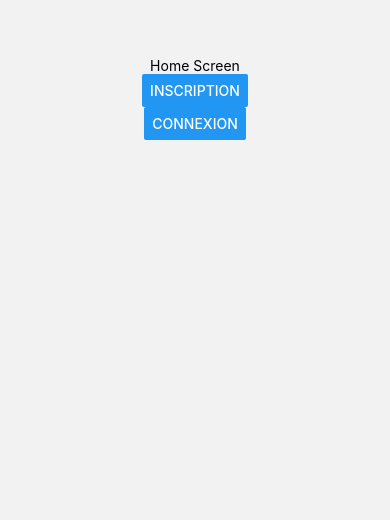
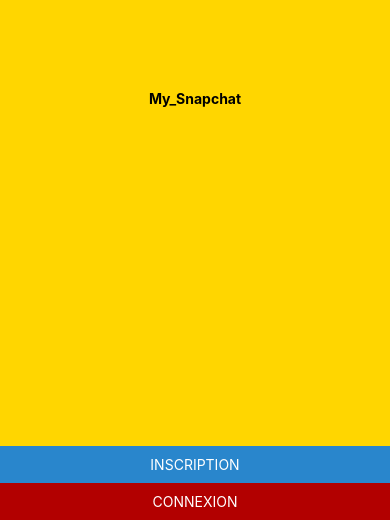
Before and after one commit to aretwojay/my_snapchat, a React Native app: screen /Home in a window 390 px wide. Shown: the part 324-844 px from the top of the page. Built offline with nearby package versions, Linux system fonts and the light colour scheme.

Commit message:
front app

```diff
--- a/components/HomeScreen.js
+++ b/components/HomeScreen.js
@@ -1,16 +1,15 @@
-import React, {  Component, useState, useEffect } from 'react';
-import { PermissionsAndroid, Button, View, Text } from 'react-native';
+import React, { Component, useState, useEffect } from 'react';
+import { StyleSheet, TouchableOpacity, Icon, Text, View, SafeAreaView, Button, Image } from 'react-native';
 import AsyncStorage from '@react-native-async-storage/async-storage';
 import { CameraScreen } from './CameraScreen';
 import { ChatScreen } from './User/ChatScreen';
 import { ProfileScreen } from './User/ProfileScreen';
 import Swiper from 'react-native-web-swiper';
-import { Camera, CameraType, FlashMode } from 'expo-camera';
+import { useNavigation } from '@react-navigation/native';
 
-export function HomeScreen({ navigation }) {
+export function HomeScreen() {
   const [User, setUser] = useState();
-  const [hasCameraPermission, setHasCameraPermission] = useState();
-
+  const navigation = useNavigation();
   AsyncStorage.getItem("user").then((value) => {
     setUser(value);
     console.log(value);
@@ -20,28 +19,61 @@
 
     return (
       <Swiper
-      from={0}
-      loop={false}
-      controlsEnabled={false}
-      minDistanceForAction={0.15}
+        from={1}
+        loop={false}
+        controlsEnabled={false}
+        minDistanceForAction={0.15}
       >
-          <ChatScreen/>
-          <CameraScreen/>
-          <ProfileScreen/>
+        <ChatScreen />
+        <CameraScreen />
+        <ProfileScreen />
       </Swiper>
     )
   }
   return (
-    <View style={{ flex: 1, alignItems: 'center', justifyContent: 'center' }}>
-      <Text>Home Screen</Text>
-      <Button
-        title="Inscription"
-        onPress={() => navigation.navigate('Register')}
-      />
-      <Button
-        title="Connexion"
-        onPress={() => navigation.navigate('Login')}
-      />
+    <View style={{ flex: 1, backgroundColor: "#ffd600" ,alignItems: 'center', justifyContent: 'center' }}>
+      <Text style={{fontWeight: "bold"}}>My_Snapchat</Text>
+
+      <View style={styles.footer}>
+        <TouchableOpacity
+          style={styles.btnRegister}
+          onPress={() => navigation.navigate('Register')}
+        >
+          <Text style={styles.textBtn}>Inscription</Text>
+        </TouchableOpacity>
+        <TouchableOpacity
+          style={styles.btnLogin}
+          onPress={() => navigation.navigate('Login')}
+        >
+          <Text style={styles.textBtn}>Connexion</Text>
+        </TouchableOpacity>
+      </View>
+
     </View>
   );
 }
+
+const styles = StyleSheet.create({
+  footer: {
+    position: "absolute",
+    bottom: 0,
+    width: "100%",
+  },
+  btnRegister: {
+    backgroundColor: "#2986CC",
+    elevation: 8,
+    paddingVertical: 10,
+    paddingHorizontal: 12
+  },
+  btnLogin: {
+    backgroundColor: "#B20000",
+    elevation: 8,
+    paddingVertical: 10,
+    paddingHorizontal: 12
+  },
+  textBtn: {
+    alignSelf: "center",
+    color: "#ffffff",
+    textTransform: "uppercase"
+  }
+});
--- a/components/User/ChatScreen.js
+++ b/components/User/ChatScreen.js
@@ -26,14 +26,6 @@
     return (
         <View style={{ flex: 1, alignItems: 'center', justifyContent: 'center' }}>
             <Text>Chat Screen</Text>
-            <Button
-                title="Inscription"
-                onPress={() => navigation.navigate('Register')}
-            />
-            <Button
-                title="Connexion"
-                onPress={() => navigation.navigate('Login')}
-            />
         </View>
     );
 }
--- a/components/User/ProfileScreen.js
+++ b/components/User/ProfileScreen.js
@@ -1,4 +1,4 @@
-import React, { Component } from 'react';
+import React, { Component, useState } from 'react';
 import { Button, View, Text } from 'react-native';
 import { Camera, CameraType, FlashMode } from 'expo-camera';
 import AsyncStorage from '@react-native-async-storage/async-storage';
@@ -6,6 +6,12 @@
 
 export function ProfileScreen() {
   const navigation = useNavigation();
+  const [User, setUser] = useState();
+
+  AsyncStorage.getItem("user").then((value) => {
+    setUser(value);
+    console.log(value);
+  })
 
   Camera.requestCameraPermissionsAsync().then((value) => {
     console.log(value);
@@ -19,7 +25,10 @@
   }
 
   return (
-    <View style={{ flex: 1, alignItems: 'center', justifyContent: 'center' }}>
+    <View style={{ flex: 1, alignItems: 'center', justifyContent: 'center', backgroundColor: "#ffd600" }}>
+      <Text style={{ marginBottom: 5 }}>
+          {User && JSON.parse(User).email}
+          </Text>
       <Button
         title="Déconnexion"
         onPress={logout}
--- a/components/security/LoginScreen.js
+++ b/components/security/LoginScreen.js
@@ -46,7 +46,7 @@
     const [password, setPassword] = useState("");
 
     return (
-        <View style={{ flex: 1, justifyContent: 'center' }}>
+        <View style={{ flex: 1, justifyContent: 'center', paddingHorizontal: 10, backgroundColor: "#ffd600" }}>
             <TextInput
                 style={styles.input}
                 value={email}
@@ -69,6 +69,8 @@
 
 const styles = StyleSheet.create({
     input: {
+        paddingLeft: 8,
+        borderRadius: 5,
         height: 40,
         marginBottom: 10,
         backgroundColor: '#fff',
--- a/components/security/RegisterScreen.js
+++ b/components/security/RegisterScreen.js
@@ -35,11 +35,10 @@
                     Alert.alert("Bienvenue !",
                         "Connectez-vous pour poursuivre l'aventure !",
                         [
-                            { text: "OK",  onPress: () => navigation.navigate('Login')}
+                            { text: "OK", onPress: () => navigation.replace('Login') }
                         ]
                     );
                 }
-
             })
             .catch(function (error) {
                 if (email == "" || password == "") {
@@ -57,7 +56,7 @@
     const [confirmPassword, setConfirmPassword] = useState("");
 
     return (
-        <View style={{ flex: 1, justifyContent: 'center' }}>
+        <View style={{ flex: 1, justifyContent: 'center', paddingHorizontal: 10, backgroundColor: "#ffd600" }}>
             <TextInput
                 style={styles.input}
                 value={email}
@@ -88,6 +87,8 @@
 
 const styles = StyleSheet.create({
     input: {
+        paddingLeft: 8,
+        borderRadius: 5,
         height: 40,
         marginBottom: 10,
         backgroundColor: '#fff',
```
